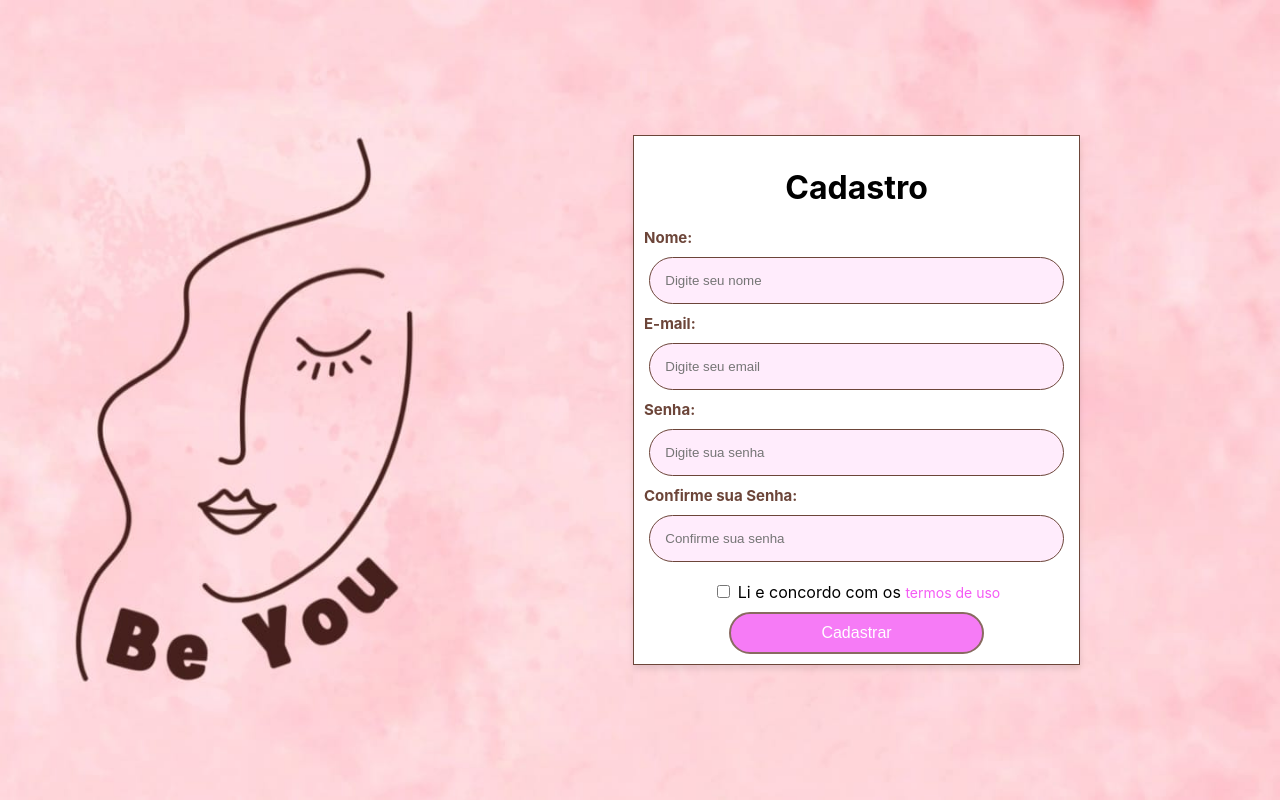
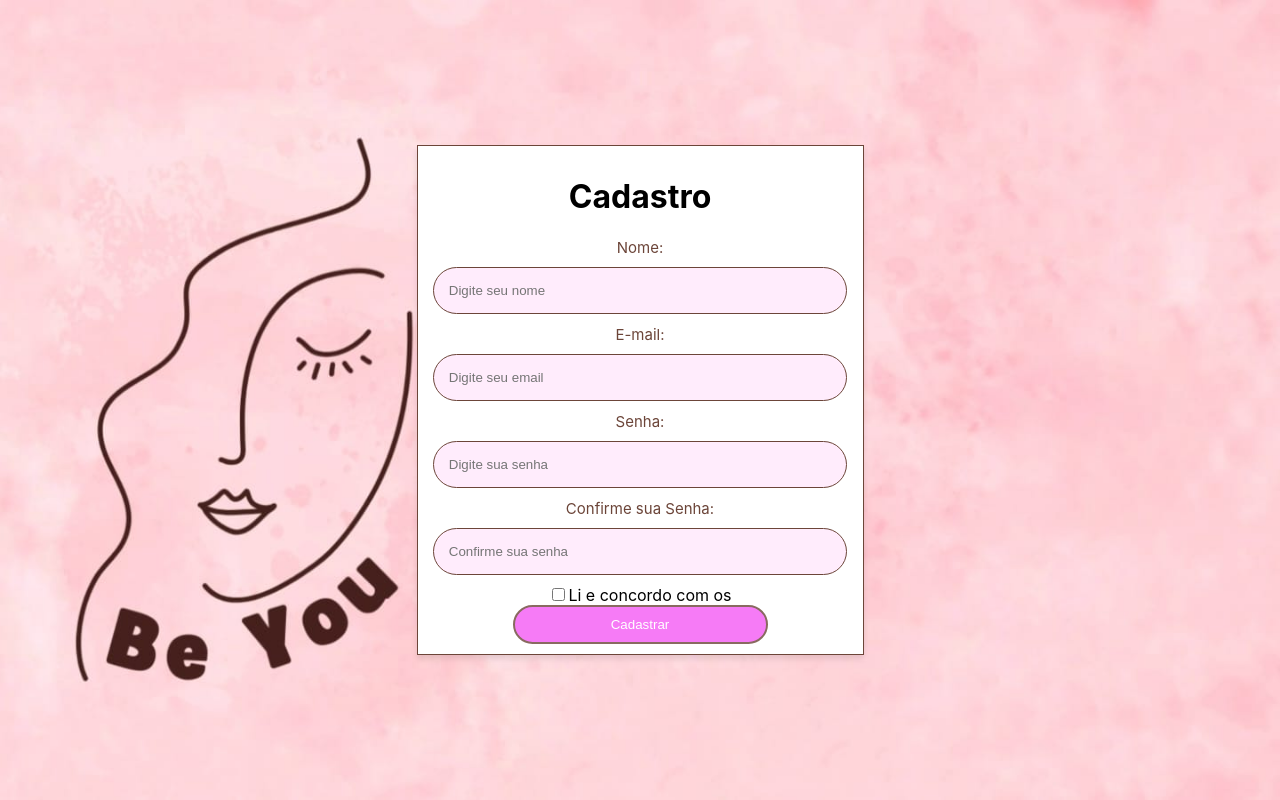
Before and after one commit to JohnnyCleto/BeYou_React, a React (Create React App) app: page /Cadastrar in a window 1280 px wide. Built offline with nearby package versions, Linux system fonts and the light colour scheme.

Commit message:
comentarios

```diff
--- a/src/components/LoginForm.js
+++ b/src/components/LoginForm.js
@@ -9,7 +9,7 @@ const LoginForm = () => {
   // Estados para armazenar email e senha digitados pelo usuário
   const [email, setEmail] = useState('');
   const [password, setPassword] = useState('');
-  const [hoveredButton, setHoveredButton] = useState(null); // Estado para controle de hover do botão
+  const [hovered, setHovered] = useState(false); // Estado para controle de hover do botão
 
   // Função para tratar o evento de login ao submeter o formulário
   const handleLogin = (e) => {
@@ -45,9 +45,10 @@ const LoginForm = () => {
       maxWidth: '400px',
       width: '90%',
       padding: '20px',
-      backgroundColor: 'white',
+      backgroundColor: 'rgba(251, 251, 251, 0.591)',
       color: 'black',
       border: 'solid 1px #6c4539',
+      borderRadius: '30px',
       textAlign: 'center',
       boxShadow: '0 4px 6px rgba(0, 0, 0, 0.1)',
       position: 'absolute',
@@ -57,8 +58,8 @@ const LoginForm = () => {
       // Estilo das labels (texto descritivo dos campos)
       display: 'block',
       textAlign: 'left',
-      marginBottom: '0px',
-      marginTop: '0px',
+      marginBottom: '5px',
+      marginTop: '15px',
       fontSize: '15px',
       color: '#6c4539',
     },
@@ -72,6 +73,7 @@ const LoginForm = () => {
       borderRadius: '50px',
     },
     botao: {
+      // Estilo dos botões de login e cadastro
       backgroundColor: '#f45bf4',
       color: 'white',
       padding: '10px 20px',
@@ -82,14 +84,8 @@ const LoginForm = () => {
       borderRadius: '50px',
       marginTop: '10px',
       transition: 'opacity 0.3s ease',
+      opacity: hovered ? 1 : 0.8, // Alteração de opacidade com hover
     },
-    botaoHover: {
-      opacity: 5,
-    },
-    botaoNormal: {
-      opacity: 0.8,
-    },
-
     link: {
       // Estilo do link para a página de recuperação de senha
       color: '#f45bf4',
@@ -143,24 +139,18 @@ const LoginForm = () => {
         {/* Botão de login */}
         <button
           type="submit"
-          style={{
-            ...styles.botao,
-            ...(hoveredButton === 'login' ? styles.botaoHover : styles.botaoNormal),
-          }}
-          onMouseOver={() => setHoveredButton('login')}
-          onMouseOut={() => setHoveredButton(null)}
+          style={styles.botao}
+          onMouseOver={() => setHovered(true)} // Define hover para true ao passar o mouse
+          onMouseOut={() => setHovered(false)} // Retorna hover para false ao remover o mouse
         >
           Entrar
         </button>
+
+        {/* Botão para redirecionar ao cadastro */}
         <button
           type="button"
-          style={{
-            ...styles.botao,
-            ...(hoveredButton === 'register' ? styles.botaoHover : styles.botaoNormal),
-          }}
-          onClick={handleRegister}
-          onMouseOver={() => setHoveredButton('register')}
-          onMouseOut={() => setHoveredButton(null)}
+          style={styles.botao}
+          onClick={handleRegister} // Chama a função de redirecionamento para cadastro
         >
           Cadastrar
         </button>
--- a/src/components/RegisterForm.js
+++ b/src/components/RegisterForm.js
@@ -1,16 +1,13 @@
-import React, { useState } from 'react';
-import { useNavigate } from 'react-router-dom';
-import backgroundImg from './img/background_img.jpg';
+import React, { useState } from 'react'; // Importa React e o hook useState para gerenciar estados
+import { useNavigate } from 'react-router-dom'; // Importa o hook useNavigate para navegação
+import backgroundImg from './img/background_img.jpg'; // Importa a imagem de fundo
 
-// Componente funcional RegisterForm para um formulário de cadastro
+// Componente funcional para o formulário de cadastro
 const RegisterForm = () => {
-  // useNavigate é usado para navegação programática entre páginas
-  const navigate = useNavigate();
+  const navigate = useNavigate(); // Permite navegação programática entre páginas
 
-  // Estado para gerenciar o hover (efeito de opacidade no botão)
-  const [hovered, setHovered] = useState(false);
-
-  // Estado para armazenar os dados do formulário
+  // Estado para gerenciar o hover no botão e os dados do formulário
+  const [hovered, setHovered] = useState(false); // Controla o efeito visual no botão
   const [formData, setFormData] = useState({
     name: '',
     email: '',
@@ -18,111 +15,75 @@ const RegisterForm = () => {
     confirmPassword: '',
   });
 
-  // Função que atualiza os dados do formulário conforme o usuário digita
+  // Atualiza o estado conforme o usuário digita nos campos
   const handleChange = (e) => {
-    const { name, value } = e.target;
-    setFormData((prevData) => ({ ...prevData, [name]: value }));
+    const { name, value } = e.target; // Extrai o nome e o valor do campo
+    setFormData((prevData) => ({ ...prevData, [name]: value })); // Atualiza apenas o campo alterado
   };
 
-  // Função que valida e processa o envio do formulário
+  // Valida e processa o envio do formulário
   const handleRegister = (e) => {
-    e.preventDefault(); // Previne o comportamento padrão de recarregar a página
+    e.preventDefault(); // Evita o comportamento padrão de recarregar a página
     if (formData.password !== formData.confirmPassword) {
-      alert('As senhas não coincidem.'); // Alerta caso as senhas não coincidam
+      alert('As senhas não coincidem.'); // Verifica se as senhas coincidem
       return;
     }
-    alert('Cadastro realizado com sucesso!'); // Exibe mensagem de sucesso
-    navigate('/home'); // Redireciona o usuário para a página inicial
+    alert('Cadastro realizado com sucesso!'); // Mensagem de sucesso
+    navigate('/home'); // Redireciona para a página inicial
   };
 
-  // Estilos inline para os elementos da interface
+  // Estilos inline para os elementos do formulário
   const styles = {
     background_img: {
-      // Fundo do formulário com uma imagem
-      backgroundImage: `url(${backgroundImg})`,
+      backgroundImage: `url(${backgroundImg})`, // Adiciona imagem de fundo
       minHeight: '100vh',
       backgroundPosition: 'center',
-      backgroundRepeat: 'no-repeat',
       backgroundSize: 'cover',
       display: 'flex',
       justifyContent: 'center',
       alignItems: 'center',
     },
     formulario: {
-      // Estilo do formulário
       maxWidth: '425px',
       width: '90%',
       padding: '10px',
       backgroundColor: 'white',
-      color: 'black',
-      border: 'solid 1px #6c4539',
+      border: '1px solid #6c4539',
+      boxShadow: '0 4px 6px rgba(0, 0, 0, 0.1)',
       textAlign: 'center',
-      boxShadow: '0 4px 6px rgba(0, 0, 0, 0.1)',
-      position: 'absolute',
-      right: '200px',
+
     },
-    label: {
-      // Estilo das labels dos campos
-      display: 'block',
-      textAlign: 'left',
-      marginBottom: '0px',
-      marginTop: '0px',
-      fontSize: '15px',
-      color: '#6c4539',
-    },
+    label: { margin: '5px 0', fontSize: '15px', color: '#6c4539' },
     input: {
-      // Estilo dos inputs (campos de texto e senha)
       width: '90%',
       padding: '15px',
       margin: '10px 0',
       border: '1px solid #6c4539',
+      borderRadius: '50px',
       backgroundColor: '#ffecfc',
-      borderRadius: '50px',
-    },
-    checkboxContainer: {
-      // Contêiner para o checkbox
-      display: 'flex',
-      alignItems: 'center',
-      justifyContent: 'center',
-      marginTop: '10px',
-    },
-    checkboxInput: {
-      // Estilo do checkbox
-      marginRight: '8px',
     },
     botao: {
-      // Estilo do botão de cadastro
       backgroundColor: '#f45bf4',
       color: 'white',
       padding: '10px 20px',
-      border: 'solid 2px #6c4539',
+      border: '2px solid #6c4539',
       cursor: 'pointer',
       width: '60%',
-      fontSize: '16px',
       borderRadius: '50px',
-      marginTop: '10px',
-      transition: 'opacity 0.3s ease',
-      opacity: hovered ? 1 : 0.8, // Efeito de hover
+      opacity: hovered ? 1 : 0.8, // Altera opacidade no hover
     },
-    link: {
-      // Estilo dos links
-      color: '#f45bf4',
-      textDecoration: 'none',
-      fontSize: '14px',
-      marginTop: '10px',
-      textAlign: 'center',
-    },
+    link: { color: '#f45bf4', textDecoration: 'none', fontSize: '14px' },
   };
 
-  // Estrutura do formulário com JSX
+  // Estrutura do formulário
   return (
     <div style={styles.background_img}>
       <form style={styles.formulario} onSubmit={handleRegister}>
         <h1>Cadastro</h1>
 
-        {/* Campo Nome */}
+        {/* Campo para o nome */}
         <label htmlFor="name" style={styles.label}>
-          <b>Nome:</b>
+          Nome:
         </label>
         <input
           id="name"
@@ -135,9 +96,9 @@ const RegisterForm = () => {
           style={styles.input}
         />
 
-        {/* Campo E-mail */}
+        {/* Campo para o e-mail */}
         <label htmlFor="email" style={styles.label}>
-          <b>E-mail:</b>
+          E-mail:
         </label>
         <input
           id="email"
@@ -150,9 +111,9 @@ const RegisterForm = () => {
           style={styles.input}
         />
 
-        {/* Campo Senha */}
+        {/* Campo para a senha */}
         <label htmlFor="password" style={styles.label}>
-          <b>Senha:</b>
+          Senha:
         </label>
         <input
           id="password"
@@ -165,9 +126,9 @@ const RegisterForm = () => {
           style={styles.input}
         />
 
-        {/* Campo Confirmar Senha */}
+        {/* Campo para confirmar a senha */}
         <label htmlFor="confirmPassword" style={styles.label}>
-          <b>Confirme sua Senha:</b>
+          Confirme sua Senha:
         </label>
         <input
           id="confirmPassword"
@@ -180,27 +141,21 @@ const RegisterForm = () => {
           style={styles.input}
         />
 
-        {/* Checkbox para termos de uso */}
-        <div style={styles.checkboxContainer}>
-          <input
-            type="checkbox"
-            id="concordo"
-            required
-            style={styles.checkboxInput}
-          />
+        {/* Checkbox para os termos de uso */}
+        <div>
+          <input type="checkbox" id="concordo" required />
           <label htmlFor="concordo">
             Li e concordo com os{' '}
             <a href="/termos" style={styles.link}>
-              termos de uso
             </a>
           </label>
         </div>
 
-        {/* Botão de cadastro */}
+        {/* Botão para submeter o formulário */}
         <button
           type="submit"
           style={styles.botao}
-          onMouseOver={() => setHovered(true)}
+          onMouseOver={() => setHovered(true)} // Efeito hover
           onMouseOut={() => setHovered(false)}
         >
           Cadastrar
```
Also changed, not shown: src/components/Home.js (line endings or trailing spaces).
